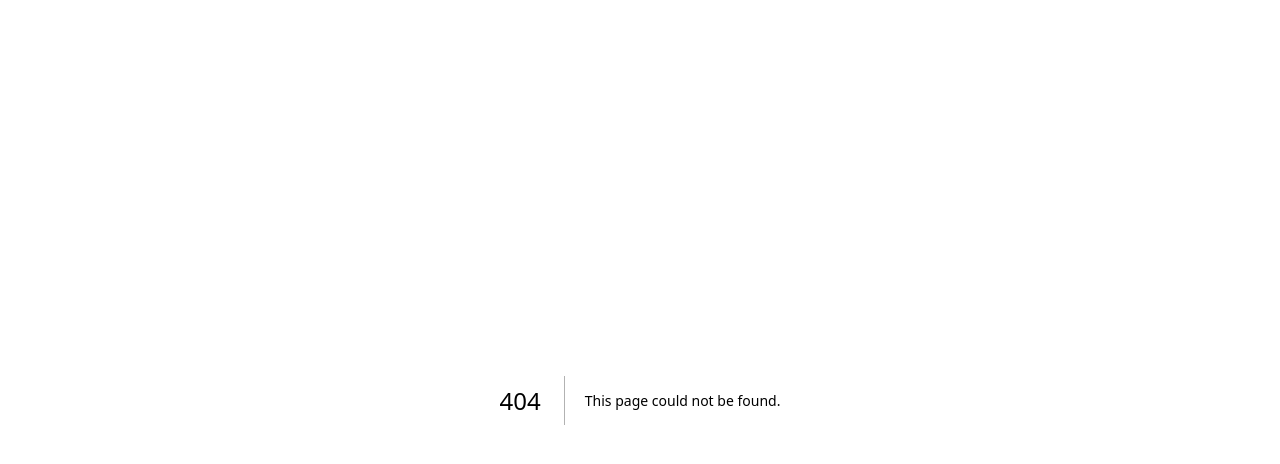
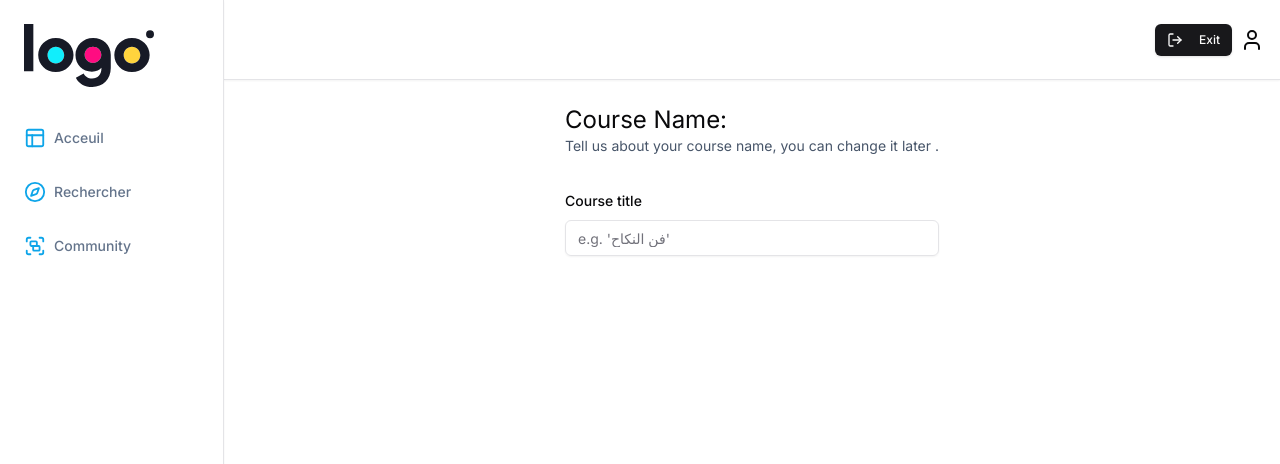
Before and after one commit to tahahamdii/plms, a Next.js app in the folder client/client/: page /teacher/create in a window 1280 px wide. Before the commit this address had no page. Shown: the top 464 px of the page. Built offline with nearby package versions, Linux system fonts and the light colour scheme.

Commit message:
Course Creation Page with a cool starter pack shadcn

```diff
--- a/client/client/app/(dashboard)/(routes)/teacher/courses/page.tsx
+++ b/client/client/app/(dashboard)/(routes)/teacher/courses/page.tsx
@@ -1,7 +1,14 @@
+import { Button } from "@/components/ui/button";
+import Link from "next/link";
+
 const CoursePage = () => {
     return (
-        <div>
-            coursePafe
+        <div className="p-6">
+            <Link href="/teacher/create">
+            <Button>
+                New course
+            </Button>
+            </Link>
         </div>
     );
 }
--- /dev/null
+++ b/client/client/app/(dashboard)/(routes)/teacher/create/page.tsx
@@ -0,0 +1,78 @@
+"use client";
+import * as z from "zod";
+import axios from "axios";
+import { zodResolver } from "@hookform/resolvers/zod";
+import { useForm } from "react-hook-form";
+import { useRouter } from "next/router";
+import {Form,
+    FormControl,
+    FormDescription,
+    FormField,
+    FormLabel,
+    FormMessage,
+    FormItem
+} from "@/components/ui/form"
+import { Button } from "@/components/ui/button";
+import { Input } from "@/components/ui/input";
+import { title } from "process";
+
+const formSchema = z.object({
+    title: z.string().min(1, {
+        message: "Title is required",
+    }),
+});
+
+const CreatePage = () => {
+
+    const form = useForm<z.infer<typeof formSchema>>({
+        resolver: zodResolver(formSchema),
+        defaultValues: {
+            title: ""
+        },
+    });
+
+    const {isSubmitting, isValid} = form.formState;
+    const onSubmit = (values: z.infer<typeof formSchema>) => {
+        console.log(values);
+    }
+
+    return (
+        <div className="max-w-5xl mx-auto flex md:items-center md:justify-center h-full p-6">
+            <div>
+                <h1 className="text-2xl">Course Name:</h1>
+                <p className="text-sm text-slate-600">
+                    Tell us about your course name, you can change it later .
+                </p>
+                <Form {...form}>
+                    <form
+                     onSubmit={form.handleSubmit(onSubmit)}
+                     className="space-y-8 mt-8"
+                    >
+                        <FormField
+                          control={form.control}
+                          name="title"
+                          render={({field}) => (
+                            <FormItem>
+                                <FormLabel>
+                                    Course title
+                                </FormLabel>
+                                <FormControl>
+                                    <Input
+                                      disabled={isSubmitting}
+                                      placeholder="e.g. 'فن النكاح'"
+                                      {...field}
+                                    />
+                                </FormControl>
+                            </FormItem>
+                          )}
+                        />
+
+                    </form>
+
+                </Form>
+            </div>
+        </div>
+    );
+}
+
+export default CreatePage;
--- a/client/client/app/(dashboard)/layout.tsx
+++ b/client/client/app/(dashboard)/layout.tsx
@@ -19,7 +19,7 @@
             <div className="hidden md:flex h-full w-56 flex-col fixed inset-y-0 z-50">
             <SideBar/>
             </div>
-            <main className="md:pl-56 h-full">
+            <main className="md:pl-56 pt-[80px] h-full">
             {children}
             </main>
         </div>
--- /dev/null
+++ b/client/client/components/ui/form.tsx
@@ -0,0 +1,178 @@
+"use client"
+
+import * as React from "react"
+import * as LabelPrimitive from "@radix-ui/react-label"
+import { Slot } from "@radix-ui/react-slot"
+import {
+  Controller,
+  ControllerProps,
+  FieldPath,
+  FieldValues,
+  FormProvider,
+  useFormContext,
+} from "react-hook-form"
+
+import { cn } from "@/libs/utils"
+import { Label } from "@/components/ui/label"
+
+const Form = FormProvider
+
+type FormFieldContextValue<
+  TFieldValues extends FieldValues = FieldValues,
+  TName extends FieldPath<TFieldValues> = FieldPath<TFieldValues>
+> = {
+  name: TName
+}
+
+const FormFieldContext = React.createContext<FormFieldContextValue>(
+  {} as FormFieldContextValue
+)
+
+const FormField = <
+  TFieldValues extends FieldValues = FieldValues,
+  TName extends FieldPath<TFieldValues> = FieldPath<TFieldValues>
+>({
+  ...props
+}: ControllerProps<TFieldValues, TName>) => {
+  return (
+    <FormFieldContext.Provider value={{ name: props.name }}>
+      <Controller {...props} />
+    </FormFieldContext.Provider>
+  )
+}
+
+const useFormField = () => {
+  const fieldContext = React.useContext(FormFieldContext)
+  const itemContext = React.useContext(FormItemContext)
+  const { getFieldState, formState } = useFormContext()
+
+  const fieldState = getFieldState(fieldContext.name, formState)
+
+  if (!fieldContext) {
+    throw new Error("useFormField should be used within <FormField>")
+  }
+
+  const { id } = itemContext
+
+  return {
+    id,
+    name: fieldContext.name,
+    formItemId: `${id}-form-item`,
+    formDescriptionId: `${id}-form-item-description`,
+    formMessageId: `${id}-form-item-message`,
+    ...fieldState,
+  }
+}
+
+type FormItemContextValue = {
+  id: string
+}
+
+const FormItemContext = React.createContext<FormItemContextValue>(
+  {} as FormItemContextValue
+)
+
+const FormItem = React.forwardRef<
+  HTMLDivElement,
+  React.HTMLAttributes<HTMLDivElement>
+>(({ className, ...props }, ref) => {
+  const id = React.useId()
+
+  return (
+    <FormItemContext.Provider value={{ id }}>
+      <div ref={ref} className={cn("space-y-2", className)} {...props} />
+    </FormItemContext.Provider>
+  )
+})
+FormItem.displayName = "FormItem"
+
+const FormLabel = React.forwardRef<
+  React.ElementRef<typeof LabelPrimitive.Root>,
+  React.ComponentPropsWithoutRef<typeof LabelPrimitive.Root>
+>(({ className, ...props }, ref) => {
+  const { error, formItemId } = useFormField()
+
+  return (
+    <Label
+      ref={ref}
+      className={cn(error && "text-destructive", className)}
+      htmlFor={formItemId}
+      {...props}
+    />
+  )
+})
+FormLabel.displayName = "FormLabel"
+
+const FormControl = React.forwardRef<
+  React.ElementRef<typeof Slot>,
+  React.ComponentPropsWithoutRef<typeof Slot>
+>(({ ...props }, ref) => {
+  const { error, formItemId, formDescriptionId, formMessageId } = useFormField()
+
+  return (
+    <Slot
+      ref={ref}
+      id={formItemId}
+      aria-describedby={
+        !error
+          ? `${formDescriptionId}`
+          : `${formDescriptionId} ${formMessageId}`
+      }
+      aria-invalid={!!error}
+      {...props}
+    />
+  )
+})
+FormControl.displayName = "FormControl"
+
+const FormDescription = React.forwardRef<
+  HTMLParagraphElement,
+  React.HTMLAttributes<HTMLParagraphElement>
+>(({ className, ...props }, ref) => {
+  const { formDescriptionId } = useFormField()
+
+  return (
+    <p
+      ref={ref}
+      id={formDescriptionId}
+      className={cn("text-[0.8rem] text-muted-foreground", className)}
+      {...props}
+    />
+  )
+})
+FormDescription.displayName = "FormDescription"
+
+const FormMessage = React.forwardRef<
+  HTMLParagraphElement,
+  React.HTMLAttributes<HTMLParagraphElement>
+>(({ className, children, ...props }, ref) => {
+  const { error, formMessageId } = useFormField()
+  const body = error ? String(error?.message) : children
+
+  if (!body) {
+    return null
+  }
+
+  return (
+    <p
+      ref={ref}
+      id={formMessageId}
+      className={cn("text-[0.8rem] font-medium text-destructive", className)}
+      {...props}
+    >
+      {body}
+    </p>
+  )
+})
+FormMessage.displayName = "FormMessage"
+
+export {
+  useFormField,
+  Form,
+  FormItem,
+  FormLabel,
+  FormControl,
+  FormDescription,
+  FormMessage,
+  FormField,
+}
--- /dev/null
+++ b/client/client/components/ui/input.tsx
@@ -0,0 +1,22 @@
+import * as React from "react"
+
+import { cn } from "@/libs/utils"
+
+const Input = React.forwardRef<HTMLInputElement, React.ComponentProps<"input">>(
+  ({ className, type, ...props }, ref) => {
+    return (
+      <input
+        type={type}
+        className={cn(
+          "flex h-9 w-full rounded-md border border-input bg-transparent px-3 py-1 text-base shadow-sm transition-colors file:border-0 file:bg-transparent file:text-sm file:font-medium file:text-foreground placeholder:text-muted-foreground focus-visible:outline-none focus-visible:ring-1 focus-visible:ring-ring disabled:cursor-not-allowed disabled:opacity-50 md:text-sm",
+          className
+        )}
+        ref={ref}
+        {...props}
+      />
+    )
+  }
+)
+Input.displayName = "Input"
+
+export { Input }
--- /dev/null
+++ b/client/client/components/ui/label.tsx
@@ -0,0 +1,26 @@
+"use client"
+
+import * as React from "react"
+import * as LabelPrimitive from "@radix-ui/react-label"
+import { cva, type VariantProps } from "class-variance-authority"
+
+import { cn } from "@/libs/utils"
+
+const labelVariants = cva(
+  "text-sm font-medium leading-none peer-disabled:cursor-not-allowed peer-disabled:opacity-70"
+)
+
+const Label = React.forwardRef<
+  React.ElementRef<typeof LabelPrimitive.Root>,
+  React.ComponentPropsWithoutRef<typeof LabelPrimitive.Root> &
+    VariantProps<typeof labelVariants>
+>(({ className, ...props }, ref) => (
+  <LabelPrimitive.Root
+    ref={ref}
+    className={cn(labelVariants(), className)}
+    {...props}
+  />
+))
+Label.displayName = LabelPrimitive.Root.displayName
+
+export { Label }
```
Also changed, not shown: client/client/package.json (+6 -1 lines), 1 other file (tests, documents, lock files or other folders).
